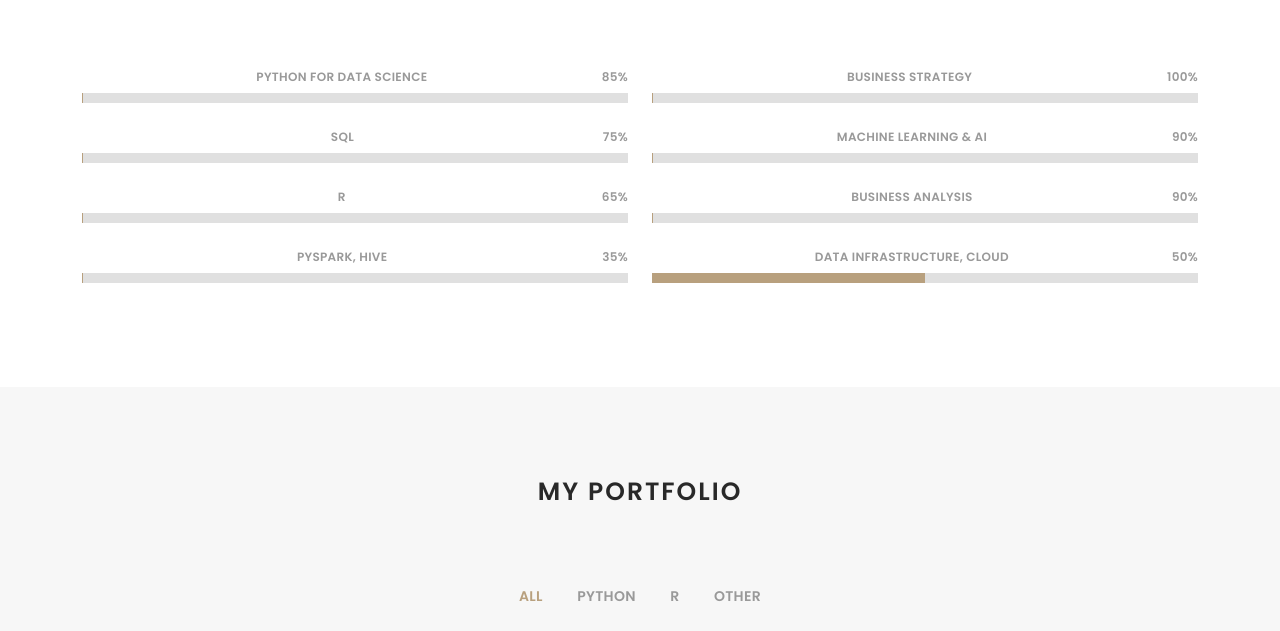
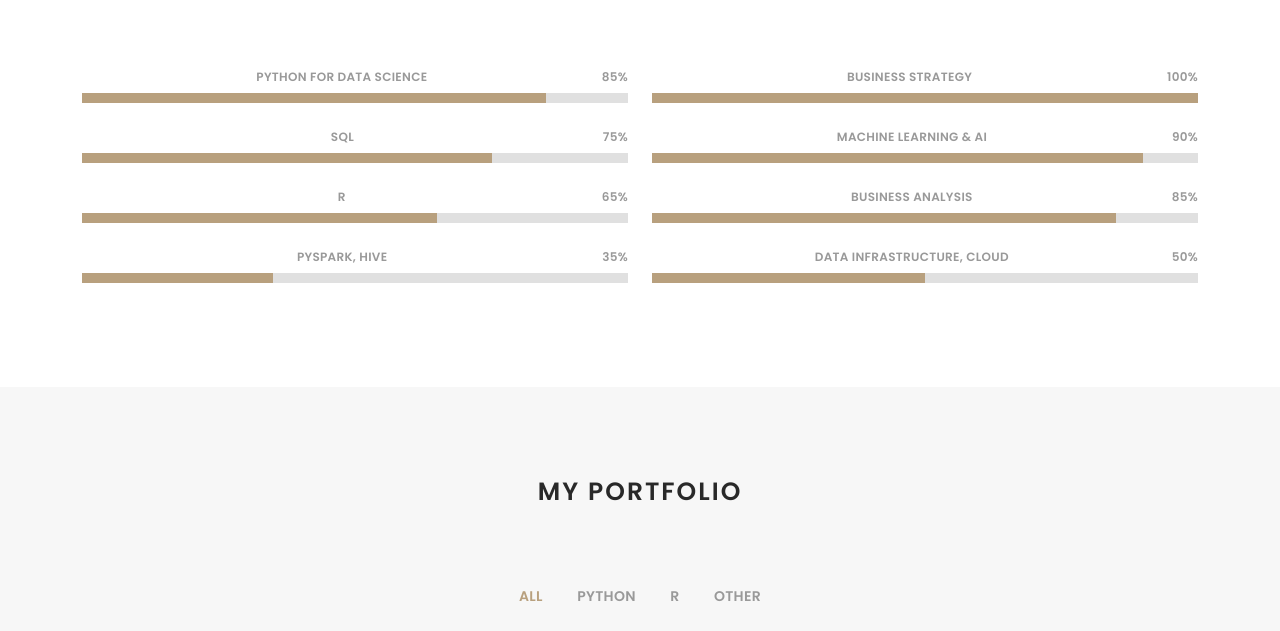
Before and after one commit to frau-web/frau-web.github.io, a plain HTML site: page index.html in a window 1280 px wide. Shown: the part 1940-2571 px from the top of the page. Drawn offline with nearby package versions, Linux system fonts and the light colour scheme; a web font is replaced by a local one.

Commit message:
20210412_1805: Skills, update Progress bars 2

```diff
--- a/index.html
+++ b/index.html
@@ -210,28 +210,28 @@
             <div class="progress">
               <span class="skill">Python for Data Science <i class="val">85%</i></span>
               <div class="progress-bar-wrap">
-                <div class="progress-bar" role="progressbar" aria-valuenow="85" aria-valuemin="0" aria-valuemax="100"></div>
+                <div class="progress-bar" role="progressbar" style="width: 85%" aria-valuenow="85" aria-valuemin="0" aria-valuemax="100"></div>
               </div>
             </div>
 
             <div class="progress">
               <span class="skill">SQL <i class="val">75%</i></span>
               <div class="progress-bar-wrap">
-                <div class="progress-bar" role="progressbar" aria-valuenow="75" aria-valuemin="0" aria-valuemax="100"></div>
+                <div class="progress-bar" role="progressbar" style="width: 75%" aria-valuenow="75" aria-valuemin="0" aria-valuemax="100"></div>
               </div>
             </div>
 
             <div class="progress">
               <span class="skill">R <i class="val">65%</i></span>
               <div class="progress-bar-wrap">
-                <div class="progress-bar" role="progressbar" aria-valuenow="65" aria-valuemin="0" aria-valuemax="100"></div>
+                <div class="progress-bar" role="progressbar" style="width: 65%" aria-valuenow="65" aria-valuemin="0" aria-valuemax="100"></div>
               </div>
             </div>
 
             <div class="progress">
               <span class="skill">PySpark, Hive <i class="val">35%</i></span>
               <div class="progress-bar-wrap">
-                <div class="progress-bar" role="progressbar" aria-valuenow="35" aria-valuemin="0" aria-valuemax="100"></div>
+                <div class="progress-bar" role="progressbar" style="width: 35%" aria-valuenow="35" aria-valuemin="0" aria-valuemax="100"></div>
               </div>
             </div>
 
@@ -242,21 +242,21 @@
             <div class="progress">
               <span class="skill">Business Strategy <i class="val">100%</i></span>
               <div class="progress-bar-wrap">
-                <div class="progress-bar" role="progressbar" aria-valuenow="100" aria-valuemin="0" aria-valuemax="100"></div>
+                <div class="progress-bar" role="progressbar" style="width: 100%" aria-valuenow="100" aria-valuemin="0" aria-valuemax="100"></div>
               </div>
             </div>
 
             <div class="progress">
               <span class="skill">Machine Learning & AI <i class="val">90%</i></span>
               <div class="progress-bar-wrap">
-                <div class="progress-bar" role="progressbar" aria-valuenow="90" aria-valuemin="0" aria-valuemax="100"></div>
+                <div class="progress-bar" role="progressbar" style="width: 90%" aria-valuenow="90" aria-valuemin="0" aria-valuemax="100"></div>
               </div>
             </div>
 
             <div class="progress">
-              <span class="skill">Business Analysis <i class="val">90%</i></span>
+              <span class="skill">Business Analysis <i class="val">85%</i></span>
               <div class="progress-bar-wrap">
-                <div class="progress-bar" role="progressbar" aria-valuenow="90" aria-valuemin="0" aria-valuemax="100"></div>
+                <div class="progress-bar" role="progressbar" style="width: 85%" aria-valuenow="85" aria-valuemin="0" aria-valuemax="100"></div>
               </div>
             </div>
 
```
